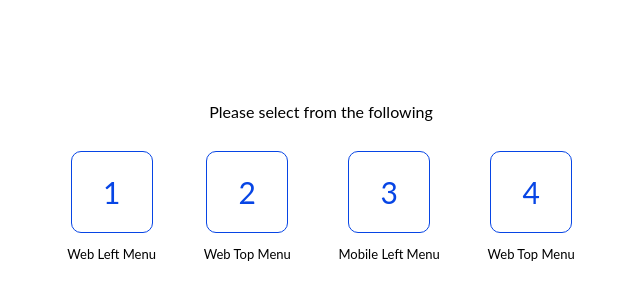
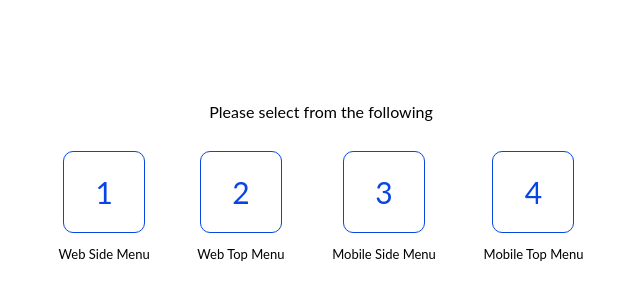
Before and after one commit to Fastcollab/XRAY, a plain HTML site: page index.html in a window 1280 px wide. Shown: the part 210-510 px from the top of the page, without its empty margins (319-959 px from the left). Drawn offline with Linux system fonts and the light colour scheme.

Commit message:
Add files via upload

```diff
--- a/index.html
+++ b/index.html
@@ -18,7 +18,7 @@
       <ul>
         <li>
           <a href="././Left-Menu/html/home.html">1</a>
-          <p>Web Left Menu</p>
+          <p>Web Side Menu</p>
         </li>
         <li>
           <a href="././Top-Menu/html/home.html">2</a>
@@ -26,11 +26,11 @@
         </li>
         <li>
           <a href="././Mobile-Left-Menu/html/home.html">3</a>
-          <p>Mobile Left Menu</p>
+          <p>Mobile Side Menu</p>
         </li>
         <li>
           <a href="#">4</a>
-          <p>Web Top Menu</p>
+          <p>Mobile Top Menu</p>
         </li>
       </ul>
     </div>
```
